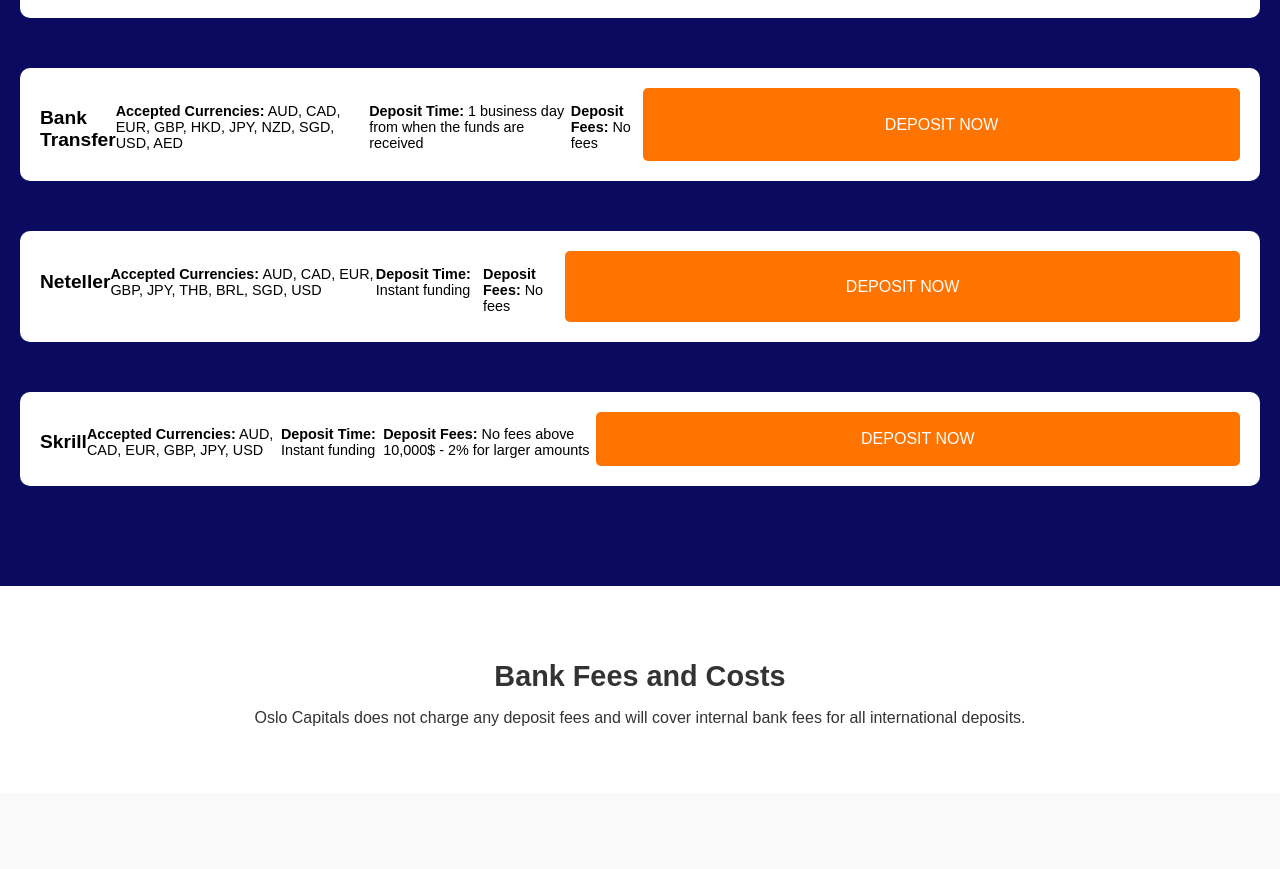
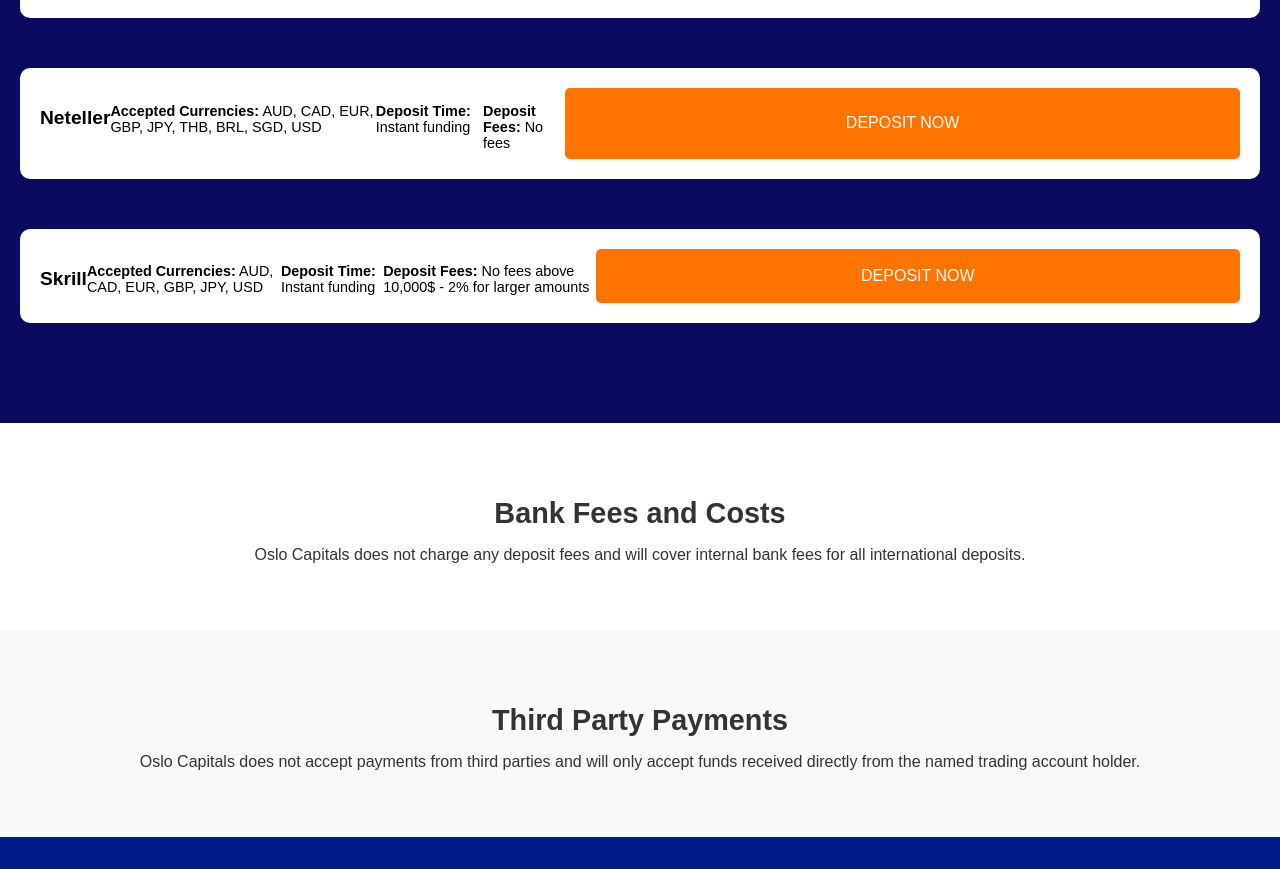
Before and after one commit to Anujkr8674/oslo-capitals-clone, a React (Create React App) app: page /funding in a window 1280 px wide. Shown: the part 1012-1881 px from the top of the page. Built offline with nearby package versions, Linux system fonts and the light colour scheme.

Commit message:
adding page

```diff
--- a/src/pages/FundingPage.jsx
+++ b/src/pages/FundingPage.jsx
@@ -9,13 +9,13 @@
     time: "Instant funding",
     fees: "No fees",
   },
-  {
-    id: "bank-transfer",
-    name: "Bank Transfer",
-    currencies: "AUD, CAD, EUR, GBP, HKD, JPY, NZD, SGD, USD, AED",
-    time: "1 business day from when the funds are received",
-    fees: "No fees",
-  },
+//   {
+//     id: "bank-transfer",
+//     name: "Bank Transfer",
+//     currencies: "AUD, CAD, EUR, GBP, HKD, JPY, NZD, SGD, USD, AED",
+//     time: "1 business day from when the funds are received",
+//     fees: "No fees",
+//   },
   {
     id: "neteller",
     name: "Neteller",
```
Also changed, not shown: 16 other files (tests, documents, lock files or other folders).
